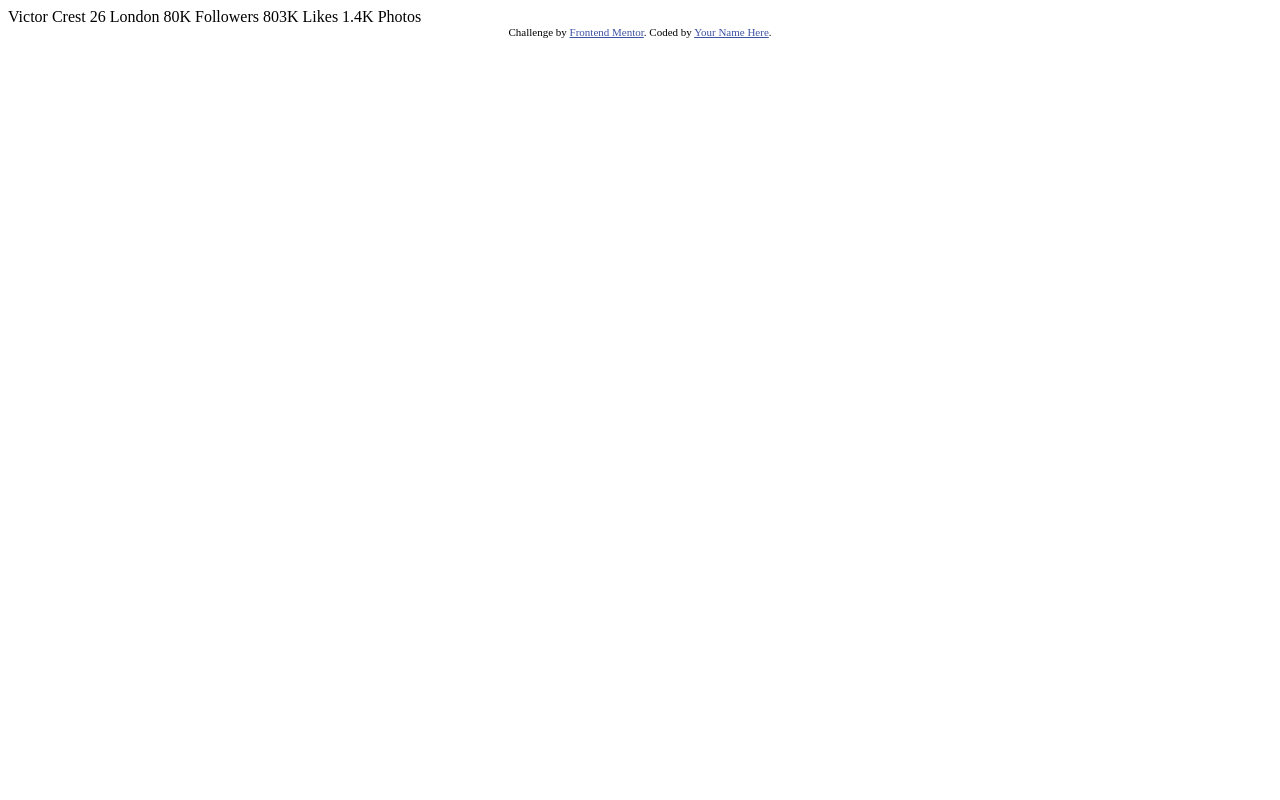
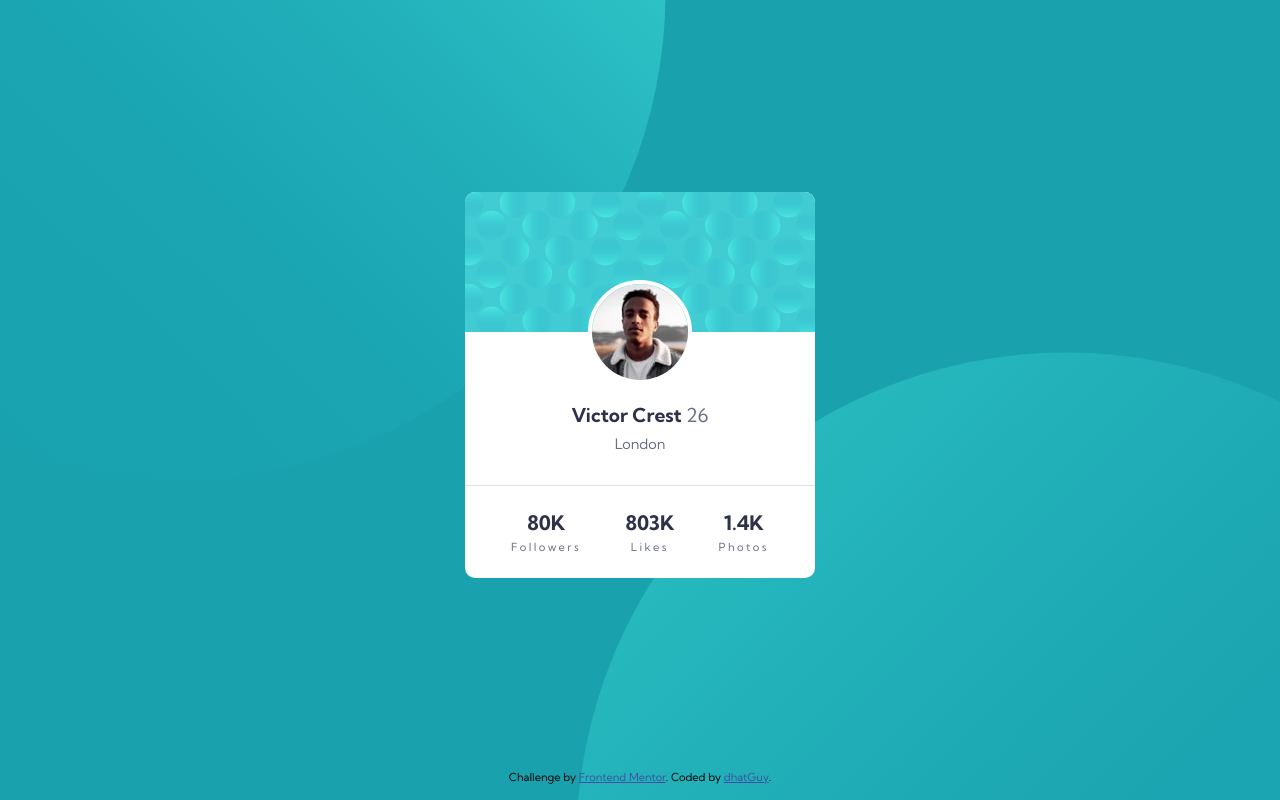
Before and after one commit to dhatGuy/frontend-mentor, a plain HTML site: page profile-card-component-main/index.html in a window 1280 px wide. Drawn offline with Linux system fonts and the light colour scheme.

Commit message:
profile card finish

```diff
--- a/profile-card-component-main/index.html
+++ b/profile-card-component-main/index.html
@@ -1,35 +1,65 @@
 <!DOCTYPE html>
 <html lang="en">
   <head>
-  <meta charset="UTF-8">
-  <meta name="viewport" content="width=device-width, initial-scale=1.0"> <!-- displays site properly based on user's device -->
+    <meta charset="UTF-8" />
+    <meta name="viewport" content="width=device-width, initial-scale=1.0" />
+    <!-- displays site properly based on user's device -->
 
-  <link rel="icon" type="image/png" sizes="32x32" href="./images/favicon-32x32.png">
+    <link
+      rel="icon"
+      type="image/png"
+      sizes="32x32"
+      href="./images/favicon-32x32.png"
+    />
+    <link rel="stylesheet" href="main.css" />
 
     <title>Frontend Mentor | Profile card component</title>
-
-  <!-- Feel free to remove these styles or customise in your own stylesheet 👍 -->
-  <style>
-    .attribution { font-size: 11px; text-align: center; }
-    .attribution a { color: hsl(228, 45%, 44%); }
-  </style>
   </head>
   <body>
+    <main class="container">
+      <div class="card">
+        <img
+          class="card__cover"
+          alt="cover"
+          src="./images/bg-pattern-card.svg"
+        />
+        <div class="card__content">
+          <img
+            class="card__image"
+            src="./images/image-victor.jpg"
+            alt="Victor Crest"
+          />
+
+          <h1 class="card__name">
             Victor Crest
-  26
-  London
-
-  80K
-  Followers
-
-  803K
-  Likes
-
-  1.4K
-  Photos
-  <div class="attribution">
-    Challenge by <a href="https://www.frontendmentor.io?ref=challenge" target="_blank">Frontend Mentor</a>.
-    Coded by <a href="#">Your Name Here</a>.
+            <span class="card__age">26</span>
+          </h1>
+          <h3 class="card__location">London</h3>
         </div>
+        <div class="card__footer">
+          <div class="card__stats">
+            <h1 class="card__number">80K</h1>
+            <h2 class="card__text">Followers</h2>
+          </div>
+          <div class="card__stats">
+            <h1 class="card__number">803K</h1>
+            <h2 class="card__text">Likes</h2>
+          </div>
+          <div class="card__stats">
+            <h1 class="card__number">1.4K</h1>
+            <h2 class="card__text">Photos</h2>
+          </div>
+        </div>
+      </div>
+    </main>
+    <footer class="attribution">
+      Challenge by
+      <a
+        rel="noopener"
+        href="https://www.frontendmentor.io?ref=dhatguy"
+        target="_blank"
+        >Frontend Mentor</a
+      >. Coded by <a href="https://www.github.com/dhatguy">dhatGuy</a>.
+    </footer>
   </body>
 </html>
--- /dev/null
+++ b/profile-card-component-main/scss/_reset.scss
@@ -0,0 +1,141 @@
+html,
+body,
+div,
+span,
+applet,
+object,
+iframe,
+h1,
+h2,
+h3,
+h4,
+h5,
+h6,
+p,
+blockquote,
+pre,
+a,
+abbr,
+acronym,
+address,
+big,
+cite,
+code,
+del,
+dfn,
+em,
+img,
+ins,
+kbd,
+q,
+s,
+samp,
+small,
+strike,
+strong,
+sub,
+sup,
+tt,
+var,
+b,
+u,
+i,
+center,
+dl,
+dt,
+dd,
+ol,
+ul,
+li,
+fieldset,
+form,
+label,
+legend,
+table,
+caption,
+tbody,
+tfoot,
+thead,
+tr,
+th,
+td,
+article,
+aside,
+canvas,
+details,
+embed,
+figure,
+figcaption,
+footer,
+header,
+hgroup,
+menu,
+nav,
+output,
+ruby,
+section,
+summary,
+time,
+mark,
+audio,
+video {
+  margin: 0;
+  padding: 0;
+  border: 0;
+  font-size: 100%;
+  font: inherit;
+  vertical-align: baseline;
+}
+/* HTML5 display-role reset for older browsers */
+article,
+aside,
+details,
+figcaption,
+figure,
+footer,
+header,
+hgroup,
+menu,
+nav,
+section {
+  display: block;
+}
+ol,
+ul {
+  list-style: none;
+}
+blockquote,
+q {
+  quotes: none;
+}
+blockquote:before,
+blockquote:after,
+q:before,
+q:after {
+  content: "";
+  content: none;
+}
+table {
+  border-collapse: collapse;
+  border-spacing: 0;
+}
+/* [1] Break words when there is enough space */
+h1,
+h2,
+h3,
+h4,
+h5,
+h6,
+p,
+a {
+  overflow-wrap: break-word; /* [1] */
+}
+
+/*
+[1] Set a maximum width for an image
+[2] Let the image cover its bounding box to avoid distortion.
+*/
+img {
+  max-width: 100%; /* [1] */
+  object-fit: cover; /* [2] */
+}
--- /dev/null
+++ b/profile-card-component-main/scss/_variables.scss
@@ -0,0 +1,6 @@
+$darkCyan: hsl(185, 75%, 39%);
+$desaturatedBlue: hsl(229, 23%, 23%);
+$darkGrayishBlue: hsl(227, 10%, 46%);
+$darkGray: hsl(0, 0%, 59%);
+
+$fontFamily: "Kumbh Sans", sans-serif;
--- /dev/null
+++ b/profile-card-component-main/scss/main.scss
@@ -0,0 +1,112 @@
+@import url("https://fonts.googleapis.com/css2?family=Kumbh+Sans:wght@400;700&display=swap");
+@import "./_reset.scss";
+@import "./_variables.scss";
+
+body {
+  font-family: $fontFamily;
+  background-image: url("../images/bg-pattern-top.svg"),
+    url("../images/bg-pattern-bottom.svg");
+  background-repeat: no-repeat no-repeat;
+  background-position: right 48vw bottom 40vh, left 45vw top 44vh;
+  background-color: $darkCyan;
+
+  display: flex;
+  flex-direction: column;
+  align-items: center;
+  justify-content: center;
+
+  min-height: 100vh;
+
+  .container {
+    display: flex;
+    flex-direction: column;
+    align-items: center;
+    justify-content: center;
+
+    margin: auto 0;
+  }
+
+  .card {
+    background-color: #fff;
+    border-radius: 10px;
+    overflow: hidden;
+    margin: 1rem;
+
+    display: flex;
+    flex-direction: column;
+
+    &__content {
+      display: flex;
+      flex-direction: column;
+      justify-content: center;
+      align-items: center;
+      margin-bottom: 1rem;
+    }
+
+    &__name {
+      font-size: 1.2rem;
+      font-weight: 700;
+      color: $desaturatedBlue;
+      margin-bottom: 0.5rem;
+    }
+
+    &__age {
+      font-weight: 400;
+      color: $darkGrayishBlue;
+      margin-bottom: 1rem;
+    }
+
+    &__location {
+      font-size: 0.9rem;
+      font-weight: 400;
+      color: $darkGrayishBlue;
+      margin-bottom: 1rem;
+    }
+
+    &__footer {
+      display: flex;
+      align-items: center;
+      justify-content: space-around;
+
+      padding: 1.5rem;
+      border-top: 1px solid hsla(227, 10%, 46%, 0.2);
+    }
+
+    &__image {
+      border-radius: 50%;
+      border: 4px solid #fff;
+      margin-top: -3.25rem;
+      margin-bottom: 1.2rem;
+    }
+
+    &__stats {
+      display: flex;
+      flex-direction: column;
+      align-items: center;
+      justify-content: center;
+      gap: 5px;
+    }
+
+    &__number {
+      font-size: 1.25rem;
+      font-weight: 700;
+      color: $desaturatedBlue;
+    }
+
+    &__text {
+      font-size: 0.7rem;
+      letter-spacing: 0.15rem;
+      font-weight: 400;
+      color: $darkGrayishBlue;
+    }
+  }
+
+  .attribution {
+    font-size: 11px;
+    text-align: center;
+    margin-bottom: 1rem;
+    a {
+      color: hsl(228, 45%, 44%);
+    }
+  }
+}
```
Also changed, not shown: order-summary-component-main/styles.css, profile-card-component-main/main.css (added). Lines whose indentation alone changed are shown as unchanged.
